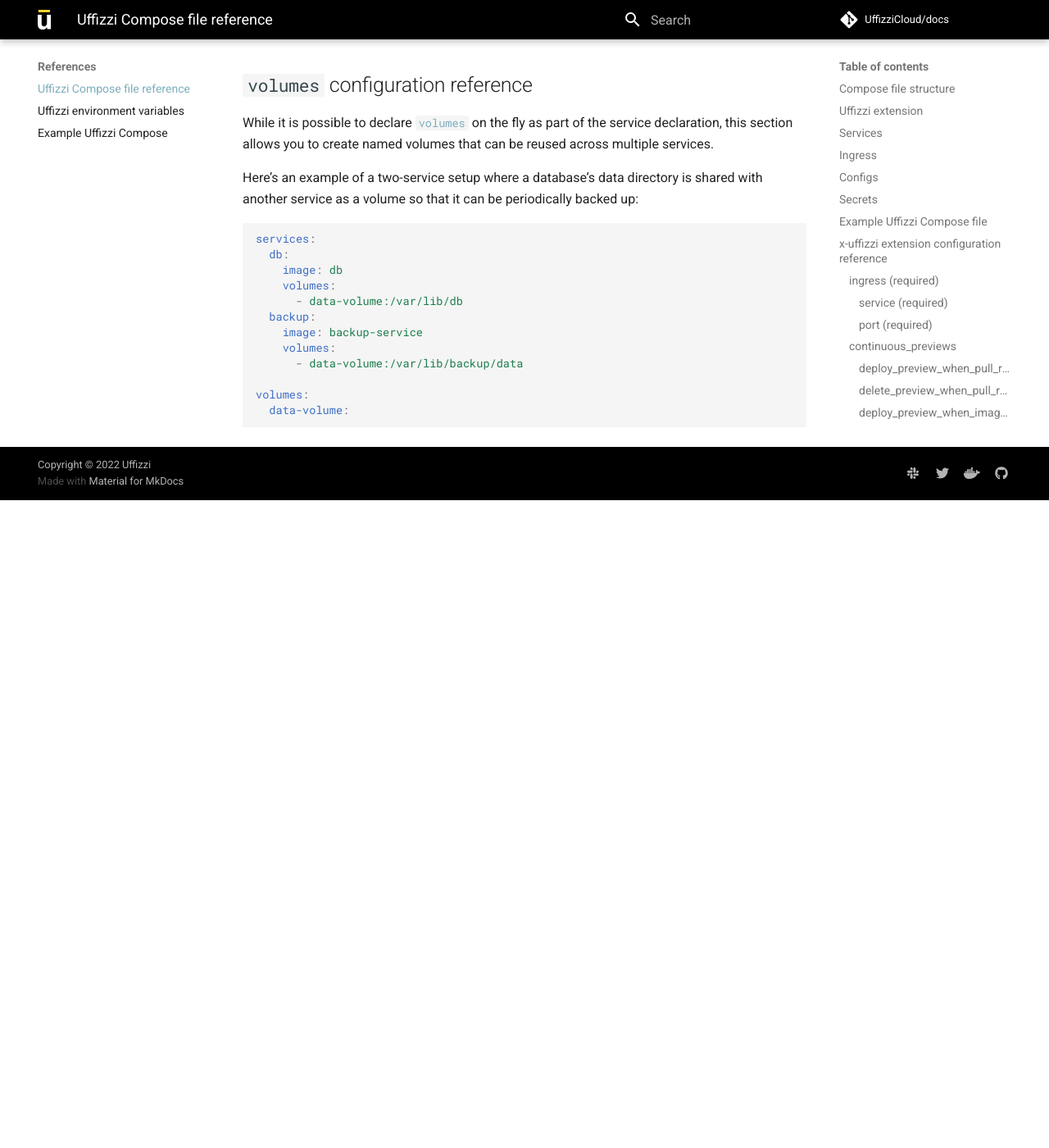
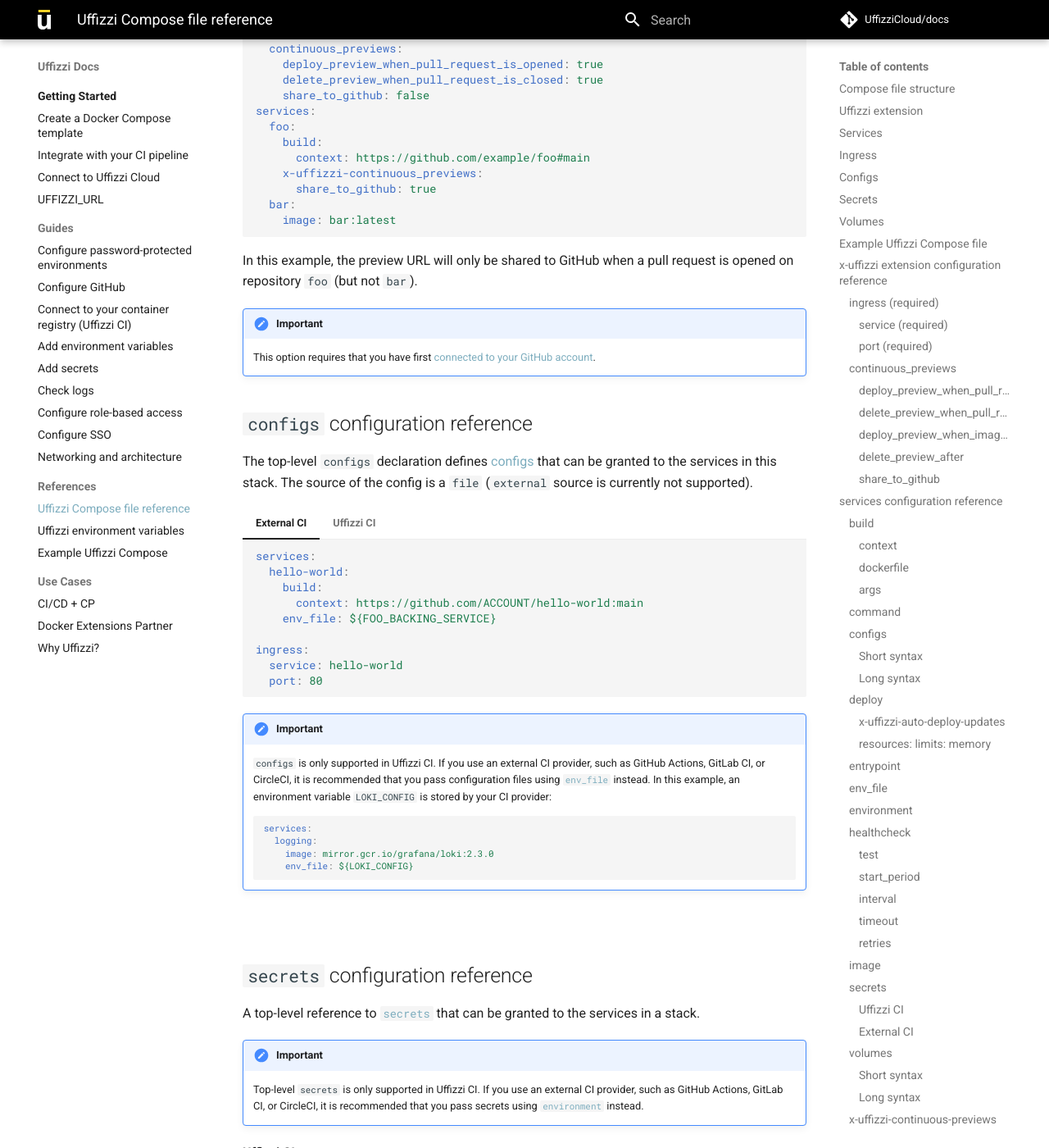
Before and after one commit to UffizziCloud/docs, an MkDocs documentation site: the page built from docs/references/compose-spec.md, in a window 1280 px wide and 1400 px high, scrolled down 24394 px. Shown: the whole window at 82% size. Built offline with MkDocs 1.6.1 and Material for MkDocs 9.7.7, drawn with Linux system fonts in a browser that asks for light colours; comment, search, counter and statistics services are not loaded; before the commit the page ends 25004 px from its top, so only the background shows below that; some of the changed text lies outside the part shown.

Commit message:
updated volumes, image, configs, et al. refs

````diff
--- a/docs/references/compose-spec.md
+++ b/docs/references/compose-spec.md
@@ -40,6 +40,9 @@
     You will receive an error in the Uffizzi Dashboard if secrets have not been added in the UI but they are referenced in your compose file.
 
 Secrets are optional for Uffizzi Compose files.
+
+## Volumes
+// TODO
 
 ## Example Uffizzi Compose file
 
@@ -388,12 +391,18 @@
   - "daemon off;"
 ```
 
-### **configs**
+### <a id="configs-nested"></a> **configs**
 
 Grant access to configs on a per-service basis using the per-service `configs` configuration. Both [Docker `configs` short syntax and long syntax](https://docs.docker.com/compose/compose-file/compose-file-v3/#configs) are supported.
 
-!!! note
-    `uid`, `gid`, and `mode` long syntax parameters are not supported.
+!!! important
+    `configs` is only supported in Uffizzi CI. If you use an external CI provider, such as GitHub Actions, GitLab CI, or CircleCI, it is recommended that you pass configuration files using [`env_file`](compose-spec.md#env_file) instead. In this example, an environment variable `LOKI_CONFIG` is stored by your CI provider:
+    ``` yaml
+    services:
+      logging:
+        image: mirror.gcr.io/grafana/loki:2.3.0
+        env_file: ${LOKI_CONFIG}
+    ```
 
 #### Short syntax
 
@@ -419,6 +428,9 @@
 - `source`: The identifier of the config as it is defined in this configuration.
 
 - `target`: The path and name of the file to be mounted in the service’s task containers. Defaults to /<source> if not specified.
+
+!!! note
+    `uid`, `gid`, and `mode` long syntax parameters are not supported.
 
 ``` yaml
 services:
@@ -455,6 +467,17 @@
       x-uffizzi-auto-deploy-updates: false
 ```
 
+!!! important
+    `x-uffizzi-auto-deploy-updates` is only supported in Uffizzi CI. If you use an external CI provider, such as GitHub Actions, GitLab CI, or CircleCI, deployment updates should be configured by your provider's event triggers. For example, in GitHub Actions this can be defined with `push`, `pull_request` and `types`:
+    ``` yaml
+    on:
+      push:
+        branches:
+          - main
+      pull_request:
+        types: [opened,reopened,synchronize,closed]
+    ```
+
 #### **resources: limits: memory**
 
 ``` yaml
@@ -487,7 +510,7 @@
     Setting `entrypoint` both overrides any default entrypoint set on the service’s image with the `ENTRYPOINT` Dockerfile instruction, *and* clears out any default command on the image - meaning that if there’s a `CMD` instruction in the Dockerfile, it is ignored.
 
 
-### **env_file**
+### <a id="env_file"></a> **env_file**
 
 Add environment variables from a file. Can be a single value or a list.
 
@@ -604,46 +627,99 @@
 
 ### **image**
 
-Specify the image to start the container from, as  `repository:tag`. If no tag is specified, default is `latest`. Uffizzi currently integrates with Docker Hub, Amazon ECR, Azure Container Registry, and Google Container Registry. If no registry is specified, default is `hub.docker.com`.
+Specify the image to start the container from, as  `repository:tag`. If no tag is specified, default is `latest`. If no registry is specified, default is `hub.docker.com`.
 
 ``` yaml
-image: redis:latest  # Defaults to hub.docker.com
+services:
+  cache:
+    image: redis:latest  # Defaults to hub.docker.com
 ```
 
 ``` yaml
-image: example.azurecr.io/example-service:latest
+services:
+  web:
+    image: example.azurecr.io/example-service:latest
 ```
 
 !!! note
-    To be able pull images from container registries, you must first add your registry credentials in the Uffizzi UI (**Settings** > **Integrations**). However, you do not need to provide Docker Hub credentials to pull public images from hub.docker.com.
+    Uffizzi CI supports major cloud registries, as noted below. If you use an external CI provider with Uffizzi, such as GitHub Actions, GitLab CI, CircleCI, etc., you can deploy images from any registry that implements the generic [Docker Registry HTTP API V2](https://docs.docker.com/registry/spec/api/) protocol, including:
+
+    - Amazon ECR[^1]
+    - Azure Container Registry[^1]
+    - Cloudsmith
+    - Docker Hub[^1]
+    - GitHub Container Registry[^1]
+    - Google Container Registry[^1]
+    - JFrog (Artifactory) Container Registry
+    - Quay
+
+[^1]: Supported by Uffizzi CI
+
+!!! important
+    If you use Uffizzi CI, you must first add your registry credentials in the Uffizzi UI (**Settings** > **Integrations**). You do not need to provide Docker Hub credentials to pull public images from hub.docker.com.
 
 
-### **secrets**
+### <a id="secrets-nested"></a>**secrets**
 
 Grant access to secrets on a per-service basis using the per-service `secrets` configuration. Uffizzi Compose currently supports the secrets [short syntax](https://docs.docker.com/compose/compose-file/compose-file-v3/#secrets) only.
+
+!!! important
+    `secrets` are only supported in Uffizzi CI. If you use an external CI provider, such as GitHub Actions, GitLab CI, or CircleCI, it is recommended that you pass secrets using [`environment`](compose-spec.md#environment) instead.
+
+#### Uffizzi CI
 
 Secrets are name/value pairs that provide a mechanism for securing and sharing environment variables across all services in a stack. The secret name/value pairs must be [added in the Uffizzi Dashboard (UI)](../guides/secrets.md).
 
 In the following example, `pg_user` and `pg_password` are references to secrets invoked in the [top-level `secrets` key](compose-spec.md#secrets-top-level-element). `POSTGRES_USER` and `POSTGRES_PASSWORD` are the names of secrets that have been added in the Uffizzi Dashboard. Their respective values are injected into the `db` service container once the stack is deployed.
 
-``` yaml
-services:
-  db:
-    image: postgres:9.6
+=== "Uffizzi CI"
+
+    ``` yaml
+    services:
+      db:
+        image: postgres:9.6
+        secrets:`
+          - pg_user
+          - pg_password
+
     secrets:
-      - pg_user
-      - pg_password
+      pg_user:
+        external: true
+        name: "POSTGRES_USER"
+      pg_password:
+        external: true
+        name: "POSTGRES_PASSWORD"
+    ```
 
-secrets:
-  pg_user:
-    external: true
-    name: "POSTGRES_USER"
-  pg_password:
-    external: true
-    name: "POSTGRES_PASSWORD"
-```
+#### External CI
 
-### **volumes**<a id="volumes"></a>
+Secrets should be stored as secrets using your external CI provider's interface abd referenced in your compose file using the [`environment`](compose-spec.md#environment) element with variable substitution. In the following example, `PG_USER` and `PG_PASSWORD` are stored using [GitHub Actions secrets](https://docs.github.com/en/actions/security-guides/encrypted-secrets) and referenced using variable substitution in a [Docker Compose template](../docker-compose-template.md).
+
+See the [Uffizzi resuable workflow](https://github.com/marketplace/actions/create-preview-environment) for example usage.
+
+=== "GitHub Actions"
+
+    ``` yaml
+    secrets:
+      password: ${{ secrets.PG_PASSWORD }}
+    ```
+
+=== "Docker Compose Template"
+
+    ``` yaml
+    services:
+      postgres:
+        image: postgres:9.6
+        environment:
+          POSTGRES_USER: "${PGUSER}"
+          POSTGRES_PASSWORD: "${PGPASSWORD}"
+        deploy:
+          resources:
+            limits:
+              memory: 500M
+    ```
+
+### <a id="volumes-nested"></a>**volumes**
 
 `volumes` defines mount host paths or named volumes, specified as sub-options to a service.
 
@@ -651,7 +727,7 @@
 
 To reuse a volume across multiple services, a named volume must be declared in the [top-level `volumes` key](compose-spec.md#volumes-top-level-element).
 
-This example shows a named volume (`share-db`) being used by the `web` service, and a bind mount defined for a single service
+This example shows a named volume (`share_db`) being used by the `web` service, and a bind mount defined for a single service
 
 ``` yaml
 services:
@@ -991,49 +1067,119 @@
 
 ## `configs` configuration reference
 
-The top-level `configs` declaration defines [configs](#configs) that can be granted to the services in this stack. The source of the config is a `file` (`external` source is currently not supported).
+The top-level `configs` declaration defines [configs](compose-spec.md#configs-nested) that can be granted to the services in this stack. The source of the config is a `file` (`external` source is currently not supported).
 
-``` yaml
-services:
-  redis:
-    image: redis:latest
+=== "External CI"
+
+    ``` yaml
+    services:
+      hello-world:
+        build:
+          context: https://github.com/ACCOUNT/hello-world:main
+        env_file: ${FOO_BACKING_SERVICE}
+
+    ingress:
+      service: hello-world
+      port: 80
+    ```
+
+=== "Uffizzi CI"
+
+    ``` yaml
+    services:
+      hello-world:
+        build:
+          context: https://github.com/ACCOUNT/hello-world:main
+
+      redis:
+        image: redis:latest
+        configs:
+          - my_config
+
     configs:
-      - my_config
-configs:
-  my_config:
-    file: ./my_config.txt
-```
+      my_config:
+        file: ./my_config.txt
+
+    ingress:
+      service: hello-world
+      port: 80
+    ```
+
+!!! important
+    `configs` is only supported in Uffizzi CI. If you use an external CI provider, such as GitHub Actions, GitLab CI, or CircleCI, it is recommended that you pass configuration files using [`env_file`](compose-spec.md#env_file) instead. In this example, an environment variable `LOKI_CONFIG` is stored by your CI provider:
+    ``` yaml
+    services:
+      logging:
+        image: mirror.gcr.io/grafana/loki:2.3.0
+        env_file: ${LOKI_CONFIG}
+    ```
 
 &nbsp;
 
 ## <a id="secrets-top-level-element"></a>`secrets` configuration reference
 
-A top-level reference to secrets that can be granted to the services in a stack. Secrets are name/value pairs that provide a mechanism for securing and sharing environment variables across all services defined in the compose file. The source of the secret must be added in the Uffizzi Dashboard and invoked with `external` and secret name. If the external secret does not exist, you will see a secret-not-found error message in the Uffizzi Dashboard.
+A top-level reference to [`secrets`](compose-spec.md#secrets-nested) that can be granted to the services in a stack.
+
+!!! important
+    Top-level `secrets` is only supported in Uffizzi CI. If you use an external CI provider, such as GitHub Actions, GitLab CI, or CircleCI, it is recommended that you pass secrets using [`environment`](compose-spec.md#environment) instead.
+
+#### Uffizzi CI
+Secrets are name/value pairs that provide a mechanism for securing and sharing environment variables across all services defined in the compose file. The source of the secret must be added in the Uffizzi Dashboard and invoked with `external` and secret name. If the external secret does not exist, you will see a secret-not-found error message in the Uffizzi Dashboard.
 
 - `external`: Indicates that the secret object (a name/value pair) is declared in the Uffizzi Dashboard (UI). Value must be `true`.
 - `name`: The name of the secret object in Uffizzi.
 
 In the following example, `POSTGRES_USER` and `POSTGRES_PASSWORD` are the names of secrets that have been added in the Uffizzi Dashboard. Their respective values are available to the `db` service once the stack is deployed.
 
-``` yaml
-services:
-  db:
-    image: postgres:9.6
-    secrets:`
-      - pg_user
-      - pg_password
+=== "Uffizzi CI"
 
-secrets:
-  pg_user:
-    external: true
-    name: "POSTGRES_USER"
-  pg_password:
-    external: true
-    name: "POSTGRES_PASSWORD"
-```
+    ``` yaml
+    services:
+      db:
+        image: postgres:9.6
+        secrets:`
+          - pg_user
+          - pg_password
+
+    secrets:
+      pg_user:
+        external: true
+        name: "POSTGRES_USER"
+      pg_password:
+        external: true
+        name: "POSTGRES_PASSWORD"
+    ```
+
+#### External CI
+
+Secrets should be stored as secrets using your external CI provider's interface abd referenced in your compose file using the [`environment`](compose-spec.md#environment) element with variable substitution. In the following example, `PG_USER` and `PG_PASSWORD` are stored using [GitHub Actions secrets](https://docs.github.com/en/actions/security-guides/encrypted-secrets) and referenced using variable substitution in a [Docker Compose template](../docker-compose-template.md).
+
+See the [Uffizzi resuable workflow](https://github.com/marketplace/actions/create-preview-environment) for example usage.
+
+=== "GitHub Actions"
+
+    ``` yaml
+    secrets:
+      password: ${{ secrets.PG_PASSWORD }}
+    ```
+
+=== "Docker Compose Template"
+
+    ``` yaml
+    services:
+      postgres:
+        image: postgres:9.6
+        environment:
+          POSTGRES_USER: "${PGUSER}"
+          POSTGRES_PASSWORD: "${PGPASSWORD}"
+        deploy:
+          resources:
+            limits:
+              memory: 500M
+    ```
 
 ## <a id="volumes-top-level-element"></a>`volumes` configuration reference
-While it is possible to declare [`volumes`](compose-spec.md#volumes) on the fly as part of the service declaration, this section allows you to create named volumes that can be reused across multiple services.
+While it is possible to declare [`volumes`](compose-spec.md#volumes-nested) on the fly as part of the service declaration, this section allows you to create named volumes that can be reused across multiple services.
 
 Here’s an example of a two-service setup where a database’s data directory is shared with another service as a volume so that it can be periodically backed up:
 
--- a/mkdocs.yml
+++ b/mkdocs.yml
@@ -25,7 +25,6 @@
     - content.code.annotate
     - navigation.instant
     - navigation.tracking
-    - navigation.tabs
     - navigation.sections
     - navigation.expand
     - navigation.indexes
````
Also changed, not shown: other parts of docs/references/compose-spec.md (+1 -1 lines).
